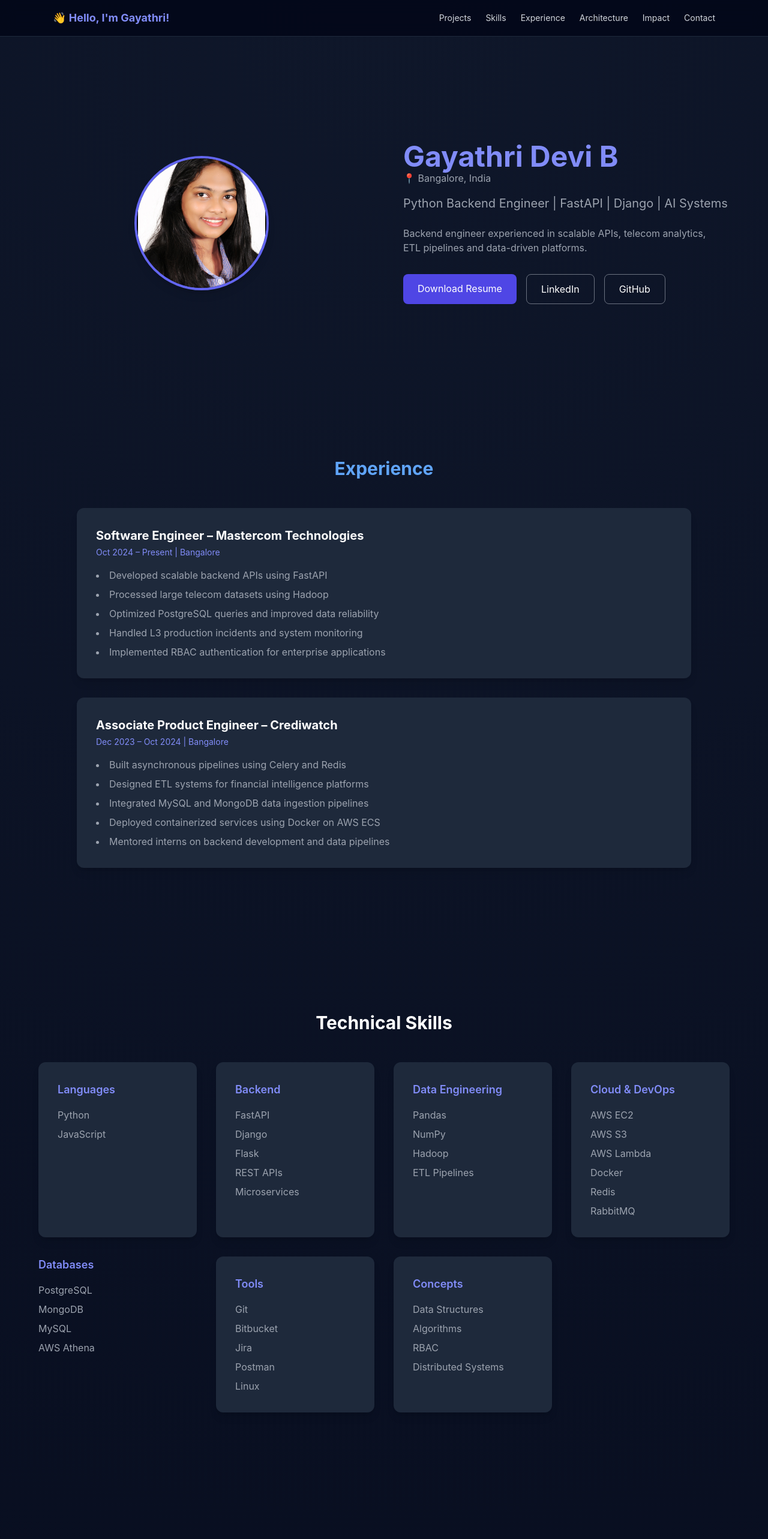
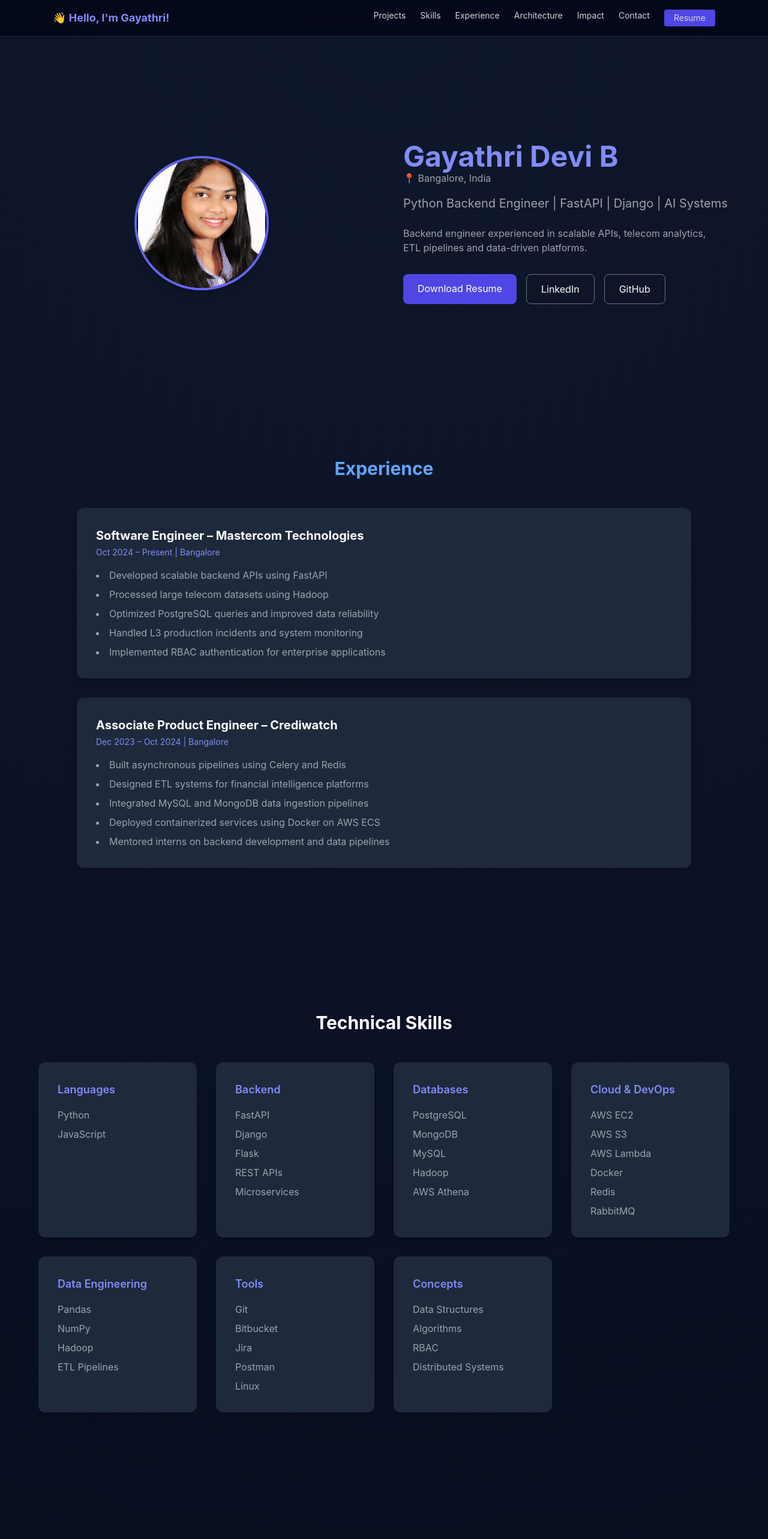
Before and after one commit to Gayathridevi006/gayathri-portfolio, a React (Vite) app: page / in a window 1280 px wide. Shown: the top 2566 px of the page at 60% size. Built offline with nearby package versions, Linux system fonts and the light colour scheme.

Commit message:
changes in design

```diff
--- a/src/components/Navbar.jsx
+++ b/src/components/Navbar.jsx
@@ -38,6 +38,13 @@ export default function Navbar() {
             Contact
           </a>
 
+          <a
+            href="/gayathri_cv.pdf"
+            className="bg-indigo-600 px-4 py-1 rounded hover:bg-indigo-700"
+            >
+            Resume
+        </a>
+
         </div>
 
       </div>
--- a/src/components/Skills.jsx
+++ b/src/components/Skills.jsx
@@ -38,22 +38,21 @@ export default function Skills() {
           </ul>
         </div>
 
-
-        {/* Data Engineering */}
+        {/* Databases */}
 
         <div className="bg-slate-800 p-8 rounded-xl shadow-lg hover:scale-[1.02] transition">
           <h3 className="text-lg font-semibold mb-4 text-indigo-400">
-            Data Engineering
+            Databases
           </h3>
 
           <ul className="text-gray-400 space-y-2">
-            <li>Pandas</li>
-            <li>NumPy</li>
+            <li>PostgreSQL</li>
+            <li>MongoDB</li>
+            <li>MySQL</li>
             <li>Hadoop</li>
-            <li>ETL Pipelines</li>
+            <li>AWS Athena</li>
           </ul>
         </div>
-
 
         {/* Cloud & DevOps */}
 
@@ -72,21 +71,21 @@ export default function Skills() {
           </ul>
         </div>
 
+        {/* Data Engineering */}
 
-        {/* Databases */}
-
-        <div cclassName="bg-slate-800 p-8 rounded-xl shadow-lg hover:scale-[1.02] transition">
+        <div className="bg-slate-800 p-8 rounded-xl shadow-lg hover:scale-[1.02] transition">
           <h3 className="text-lg font-semibold mb-4 text-indigo-400">
-            Databases
+            Data Engineering
           </h3>
 
           <ul className="text-gray-400 space-y-2">
-            <li>PostgreSQL</li>
-            <li>MongoDB</li>
-            <li>MySQL</li>
-            <li>AWS Athena</li>
+            <li>Pandas</li>
+            <li>NumPy</li>
+            <li>Hadoop</li>
+            <li>ETL Pipelines</li>
           </ul>
         </div>
+
 
 
         {/* Tools */}
```
